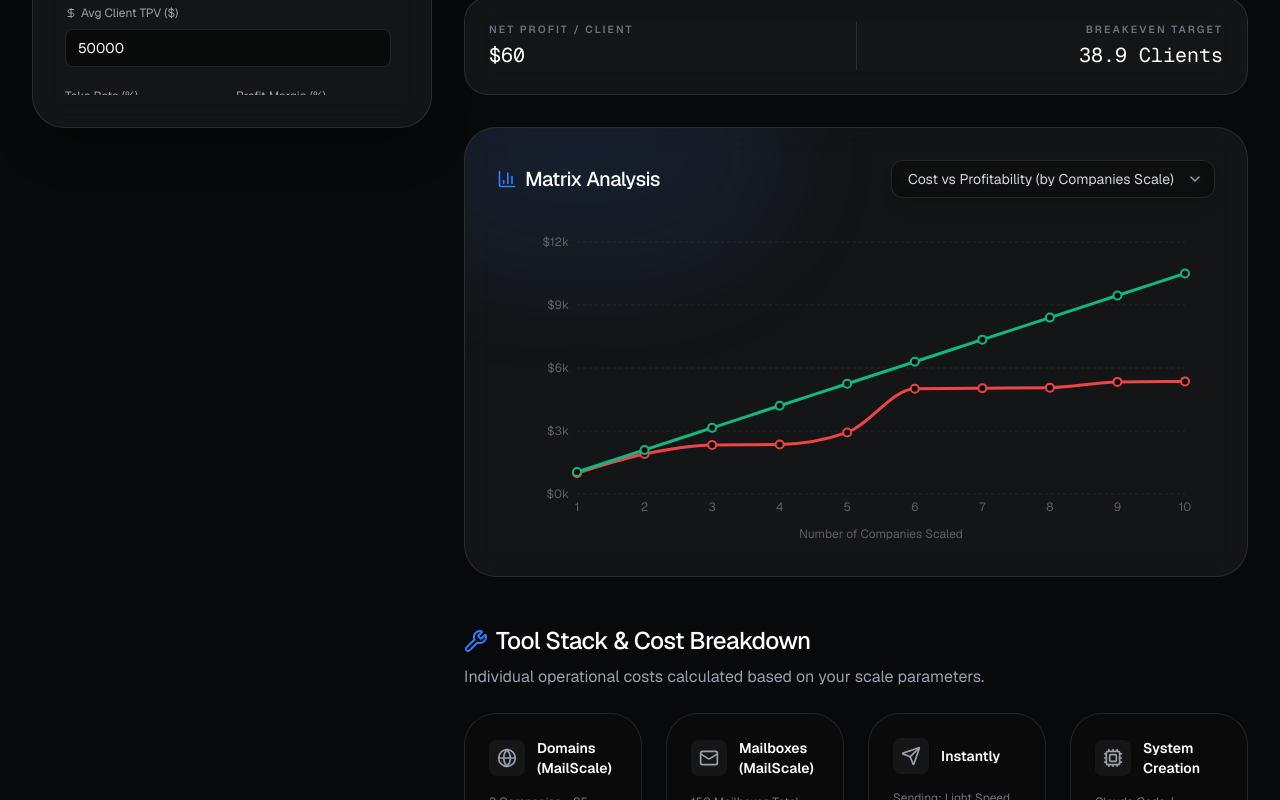
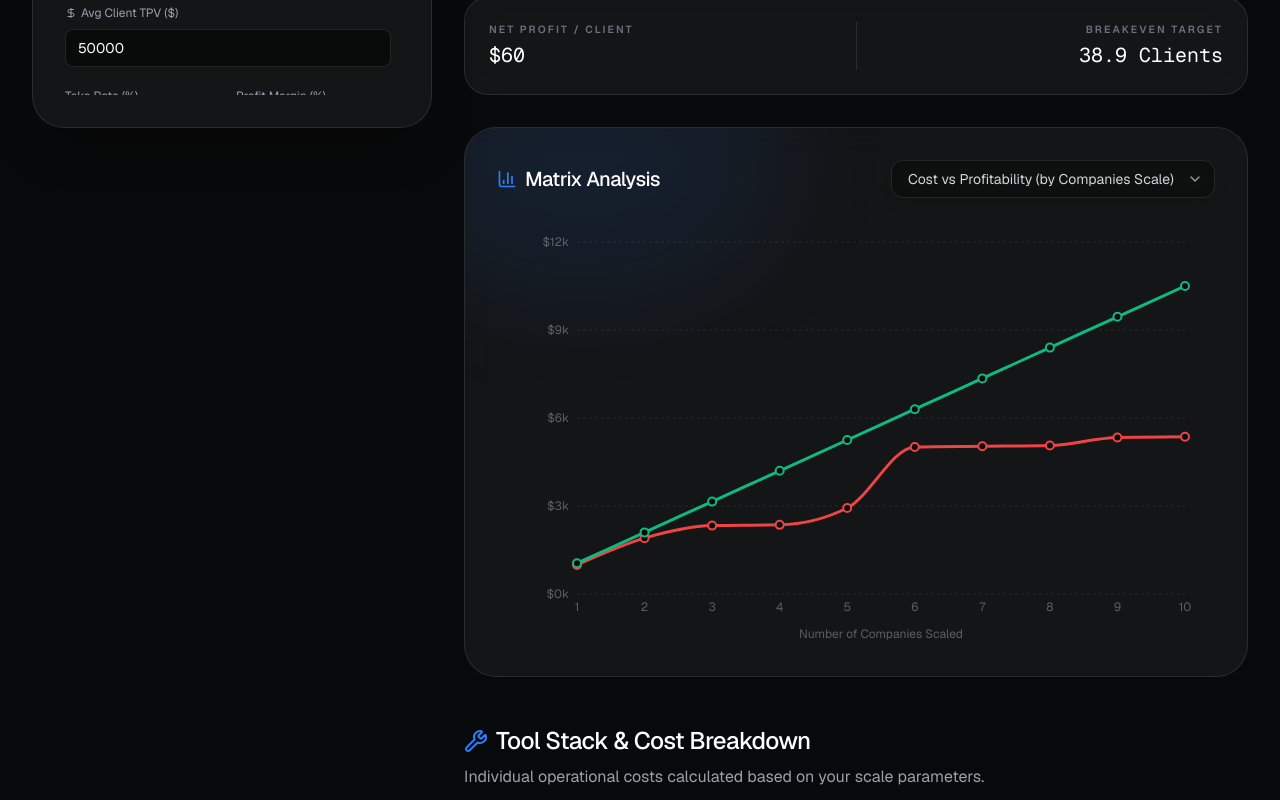
Before and after one commit to Maestro-V3/investment-dashboard, a Next.js app in the folder Projects/dashboard/: page / in a window 1280 px wide. Shown: the part 640-1440 px from the top of the page. Built offline with nearby package versions, Linux system fonts and the light colour scheme.

Commit message:
mobile-update

```diff
--- a/Projects/dashboard/src/app/page.tsx
+++ b/Projects/dashboard/src/app/page.tsx
@@ -500,7 +500,7 @@ export default function Dashboard() {
         </div>
 
         {/* Chart Section */}
-        <div className="glass rounded-[2rem] p-6 lg:p-8 flex-1 min-h-[450px] flex flex-col relative overflow-hidden group">
+        <div className="glass rounded-[2rem] p-6 lg:p-8 h-[450px] lg:h-[550px] flex flex-col relative overflow-hidden group">
           <div className="absolute top-[-20%] left-[-10%] w-[50%] h-[50%] bg-blue-500 rounded-full blur-3xl opacity-10 transition-opacity duration-700 group-hover:opacity-20 pointer-events-none"></div>
 
           <div className="flex flex-col md:flex-row md:items-center justify-between gap-4 mb-6 relative z-10">
@@ -523,7 +523,7 @@ export default function Dashboard() {
             </div>
           </div>
 
-          <div className="flex-1 w-full h-full relative z-10">
+          <div className="flex-1 w-full h-full min-h-[300px] relative z-10">
             <ResponsiveContainer width="100%" height="100%">
               {chartView === 'profitability' ? (
                 <LineChart data={chartData} margin={{ top: 20, right: 30, left: 20, bottom: 20 }}>
@@ -733,7 +733,7 @@ export default function Dashboard() {
             <p className="text-gray-400">Visualizing the snowball effect of the sales machine: acquiring new clients every month while retaining previous cohorts. Displays the compounding growth of active clients and exponential cumulative profit against a fixed monthly operation cost.</p>
           </header>
 
-          <div className="glass rounded-[2rem] p-6 lg:p-8 flex-1 min-h-[400px] flex flex-col relative overflow-hidden">
+          <div className="glass rounded-[2rem] p-6 lg:p-8 h-[400px] lg:h-[500px] flex flex-col relative overflow-hidden">
             <ResponsiveContainer width="100%" height="100%">
               <ComposedChart data={ltvChartData} margin={{ top: 20, right: 30, left: 20, bottom: 20 }}>
                 <defs>
```
